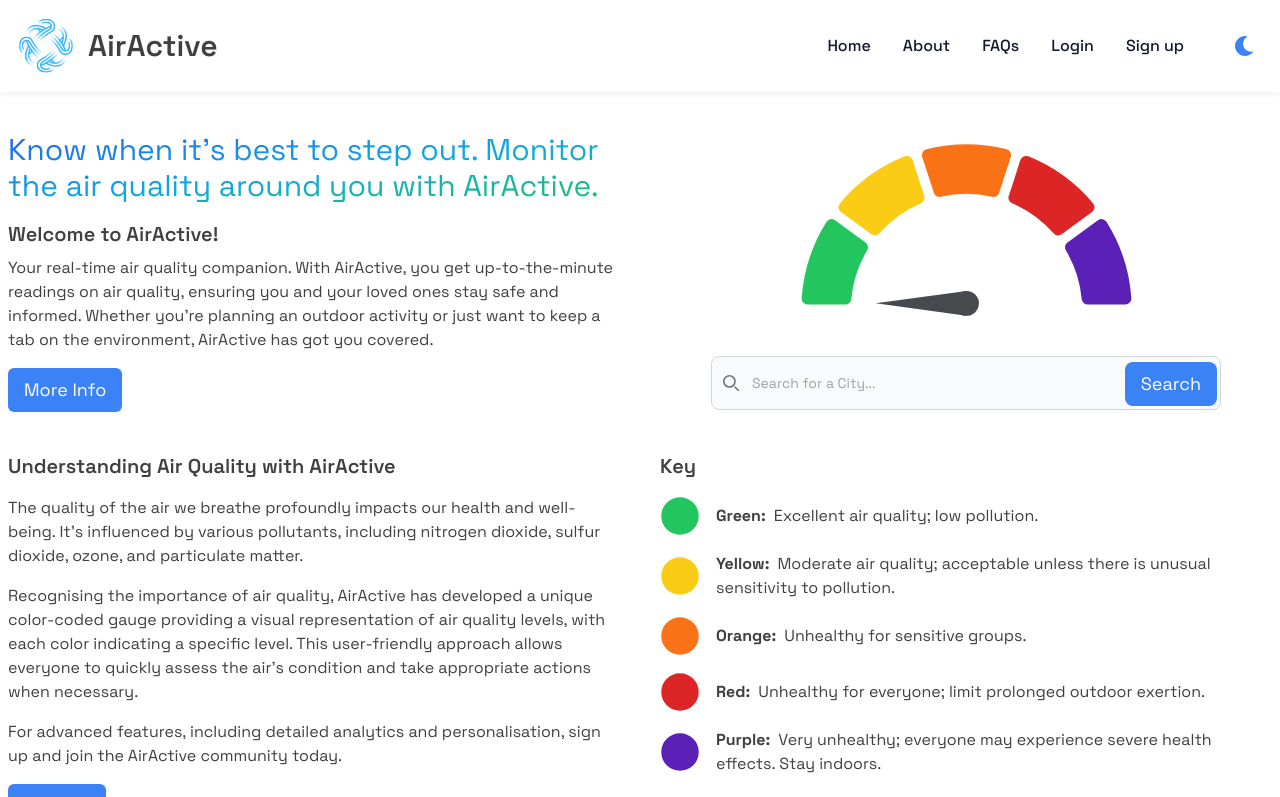
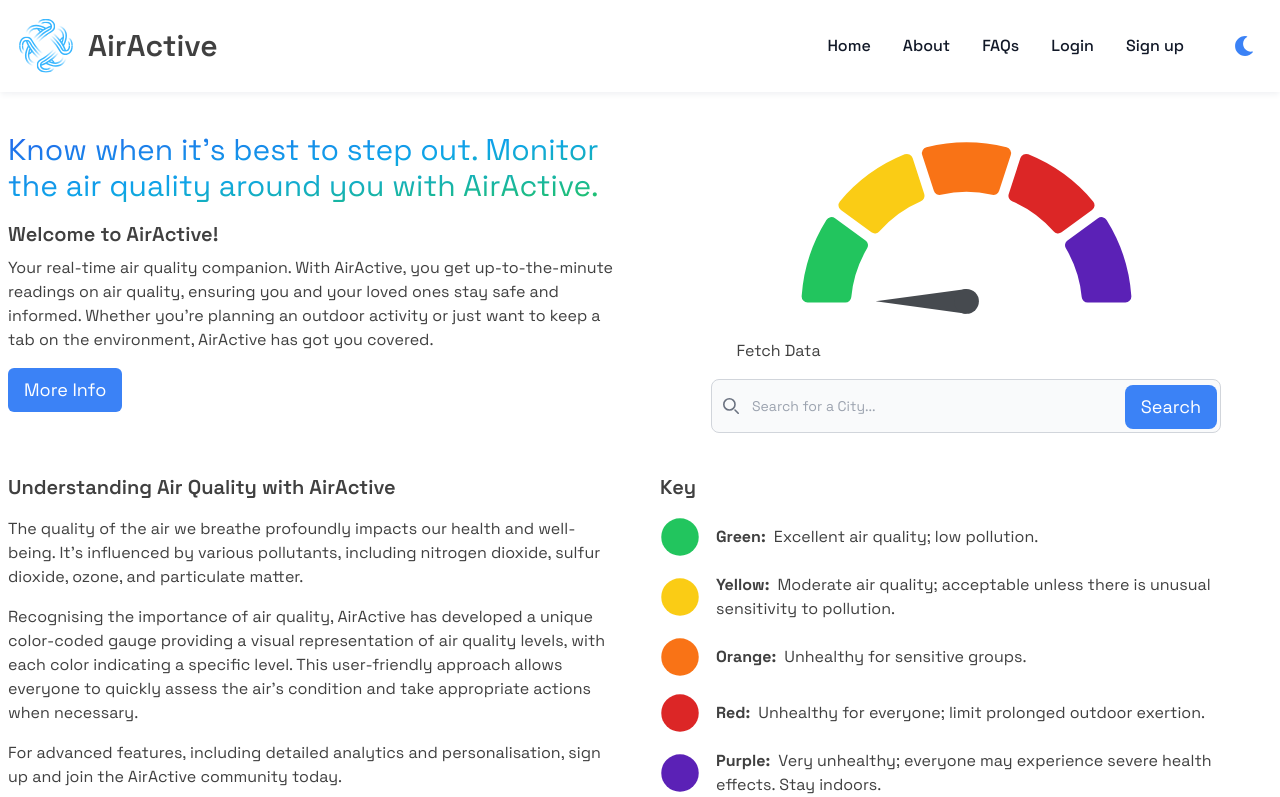
Before and after one commit to CaseyJamess/Eco-Breathe, a Next.js app: page / in a window 1280 px wide. Shown: the top 797 px of the page. Built offline with nearby package versions, Linux system fonts and the light colour scheme.

Commit message:
Axios installed, API points configured

```diff
--- a/package.json
+++ b/package.json
@@ -18,7 +18,7 @@
     "eslint": "8.48.0",
     "eslint-config-next": "13.4.19",
     "lodash": "^4.17.21",
-    "next": "13.4.19",
+    "next": "^13.4.19",
     "postcss": "8.4.29",
     "react": "18.2.0",
     "react-chartjs-2": "^5.2.0",
@@ -30,7 +30,6 @@
   },
   "devDependencies": {
     "@types/chart.js": "^2.9.38",
-    "@types/d3": "^7.4.0",
     "@types/react-gauge-chart": "^0.4.0"
   }
 }
--- /dev/null
+++ b/src/app/landingpage/Gauge.jsx
@@ -0,0 +1,59 @@
+import React, { useState, useEffect } from "react";
+import GaugeChart from "react-gauge-chart";
+import { fetchData } from "../services/airDataService";
+
+function Gauge() {
+  const [airData, setAirData] = useState(null);
+  const [hasFetched, setHasFetched] = useState(false);
+
+  useEffect(() => {
+    // This will run every time airData changes
+    console.log("air data is:", airData);
+  }, [airData]);
+
+  const handleRequest = async () => {
+    try {
+      console.log("About to fetch air data...");
+      const result = await fetchData();
+      console.log("Received data from API:", result);
+      setAirData(result);
+      setHasFetched(true);
+
+    } catch (error) {
+      console.log(error, "failed to return air quality data");
+    }
+  };
+  return (
+    <div className="w-10/12 lg:w-9/12">
+      <GaugeChart
+        id="gauge"
+        nrOfLevels={5}
+        colors={["#22c55e", "#facc15", "#f97316", "#dc2626", "#5b21b6"]} // Tailwind's green, yellow, orange, red, purple
+        percent={0}
+        arcWidth={0.3}
+        hideText={true}
+      />
+      <button onClick={handleRequest}>Fetch Data</button>
+
+      {airData?.data?.current?.weather ? (
+        <div>
+          <h3>
+            Showing Air Quality for{" "}
+            <strong>
+              {airData.data.city}, {airData.data.country}
+            </strong>
+          </h3>
+          <p>Timestamp: {airData.data.current.weather.ts}</p>
+          <p>AQI (US EPA Standard): {airData.data.current.pollution.aqius}</p>
+        </div>
+      ) : hasFetched ? (
+        // JSX when condition is false
+        <p>Loading or no data available...</p>
+      ) : null}
+
+    </div>
+
+  );
+}
+
+export default Gauge;
--- a/src/app/landingpage/Gauge.tsx
+++ /dev/null
@@ -1,19 +0,0 @@
-import React from 'react';
-import GaugeChart from 'react-gauge-chart';
-
-function Gauge() {
-  return (
-    <div className="w-10/12 lg:w-9/12">
-      <GaugeChart
-        id="gauge"
-        nrOfLevels={5}
-        colors={['#22c55e', '#facc15',  '#f97316', '#dc2626', '#5b21b6']} // Tailwind's green, yellow, orange, red, purple
-        percent={0}
-        arcWidth={0.3}
-        hideText={true}
-      />
-    </div>
-  );
-}
-
-export default Gauge;
--- /dev/null
+++ b/src/app/services/airDataService.js
@@ -0,0 +1,13 @@
+import axios from "axios";
+
+const Server_URL = "http://localhost:4000";
+
+export const fetchData = async () => {
+  try {
+    const response = await axios.get(`${Server_URL}/api/fetch_data`);
+    return response.data;
+  } catch (error) {
+    console.log('Error fetching data:', error);
+    return { error: "Failed to fetch data from server." };
+  }
+};
--- a/tsconfig.json
+++ b/tsconfig.json
@@ -22,6 +22,6 @@
       "@/*": ["./src/*"]
     }
   },
-  "include": ["next-env.d.ts", "**/*.ts", "**/*.tsx", ".next/types/**/*.ts"],
+  "include": ["next-env.d.ts", "**/*.ts", "**/*.tsx", ".next/types/**/*.ts", "src/app/landingpage/Gauge.jsx"],
   "exclude": ["node_modules"]
 }
```
Also changed, not shown: 1 other file (tests, documents, lock files or other folders).
